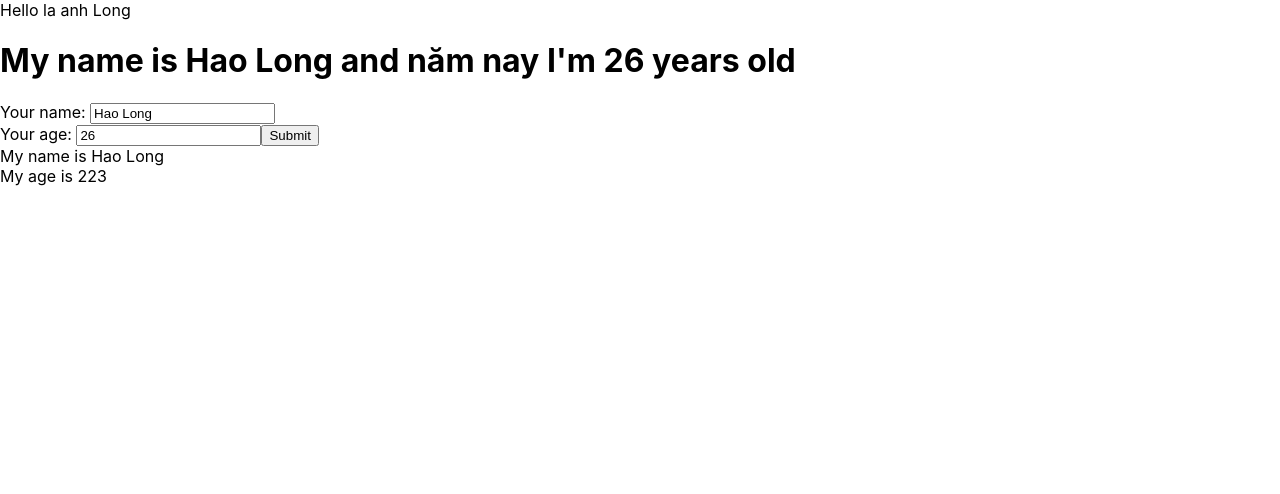
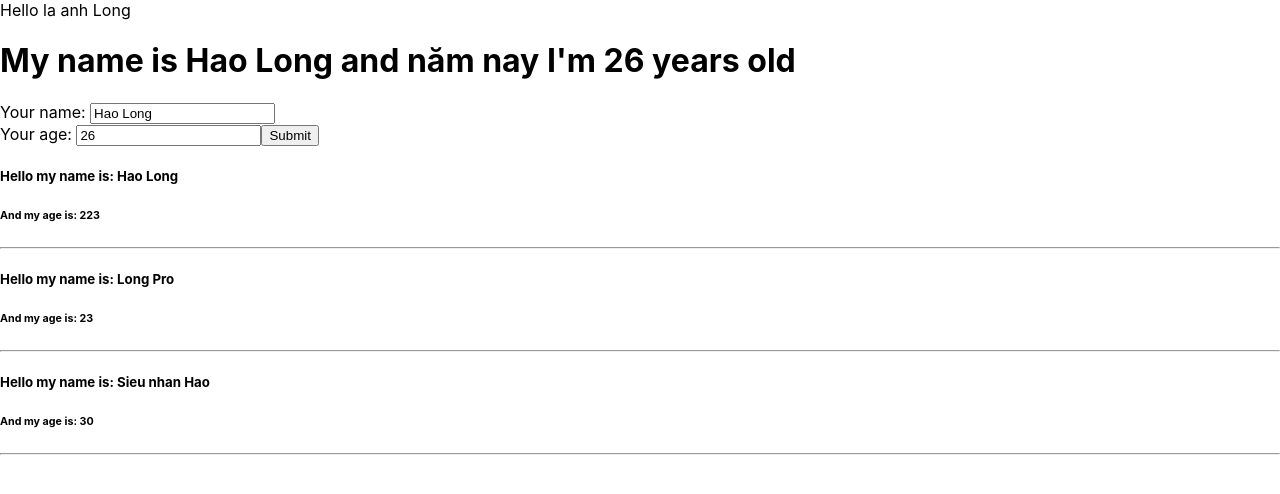
Before and after one commit to HaoLong4935/LearnReact_Section4, a React (Create React App) app: page / in a window 1280 px wide. Shown: the top 494 px of the page. Built offline with nearby package versions, Linux system fonts and the light colour scheme.

Commit message:
Section4_Video25

```diff
--- a/src/components/DisplayInfo.js
+++ b/src/components/DisplayInfo.js
@@ -10,17 +10,20 @@ class DisplayInfo extends React.Component {
         console.log(this.props);
 
         //Cách khác để lấy các giá trị của thuộc tính , trường hợp các thuộc tính bên thằng cha nó nhiều
-        const { name, age } = this.props;
+        const { lisUsers } = this.props;
 
         //Props : Viết tắt của properties
         return (
             <div>
-                <div>
-                    My name is {name}
-                </div>
-                <div>
-                    My age is {age}
-                </div>
+                {lisUsers.map((user) => {
+                    return (
+                        <div key={user.id}>
+                            <h5>Hello my name is: {user.name} </h5>
+                            <h6>And my age is: {user.age}</h6>
+                            <hr></hr>
+                        </div>
+                    )
+                })}
             </div>
         )
     }
--- a/src/components/MyComponents.js
+++ b/src/components/MyComponents.js
@@ -3,13 +3,22 @@ import DisplayInfo from "./DisplayInfo";
 import UserIfo from "./UserInfo";
 
 class MyComponents extends React.Component {
-
+    state = {
+        lisUsers: [
+            { id: 1, name: "Hao Long", age: 223 },
+            { id: 2, name: "Long Pro", age: 23 },
+            { id: 3, name: "Sieu nhan Hao", age: 30 }
+        ]
+    }
 
     render() {
         return (
             <div>
                 <UserIfo></UserIfo>
-                <DisplayInfo name="Hao Long" age={223}></DisplayInfo>
+                {/* Có thể viết như này, nhưng có cách viết DRY hơn */}
+                {/* <DisplayInfo name="Hao Long" age={223}></DisplayInfo> */}
+
+                <DisplayInfo lisUsers={this.state.lisUsers}></DisplayInfo>
             </div>
         );
     }
```
